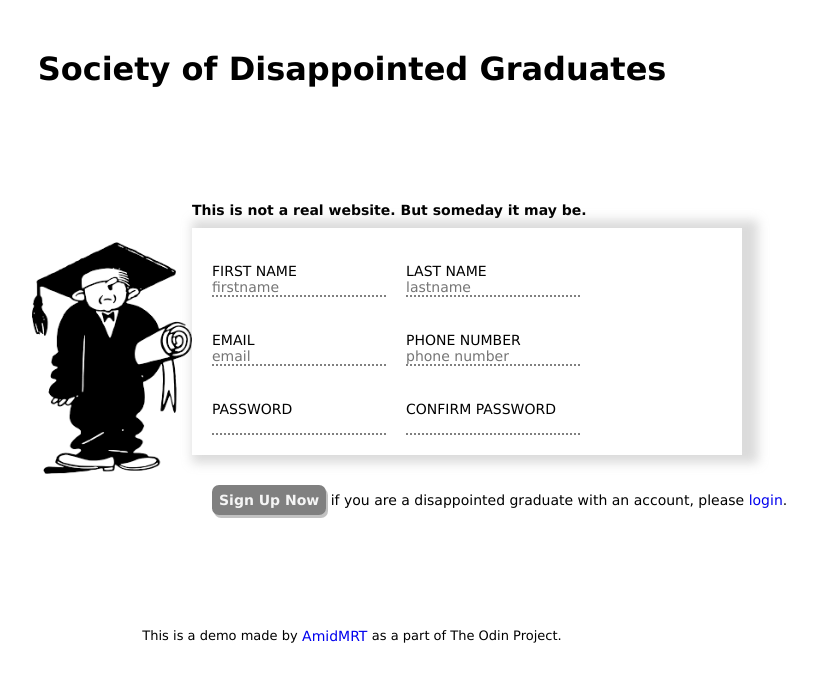
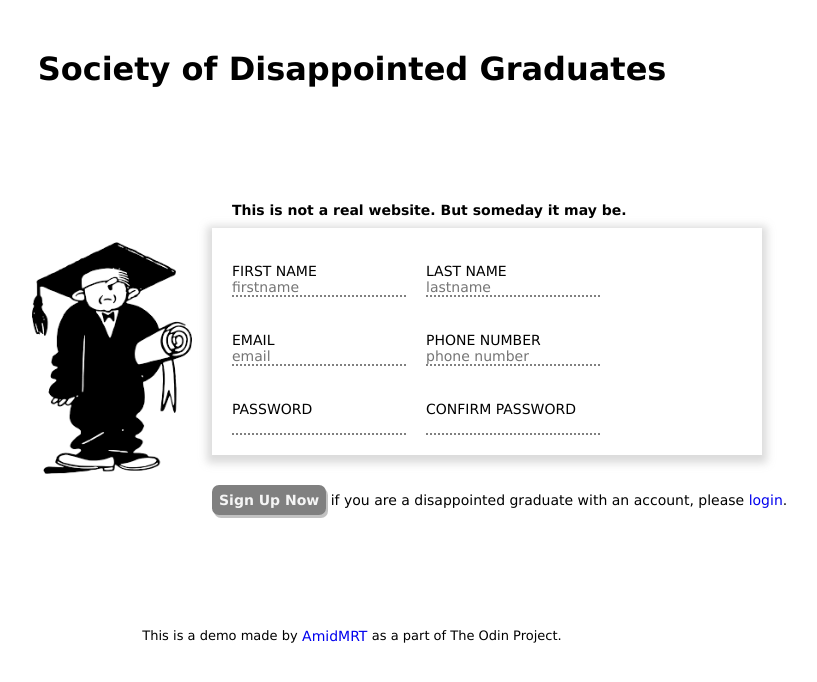
Before and after one commit to AmidMRT/Signup-form, a plain HTML site: page index.html in a window 1280 px wide. Shown: the whole page, without its empty margins (288-1105 px from the left). Drawn offline with Linux system fonts and the light colour scheme.

Commit message:
fix layout stuff

```diff
--- a/styles.css
+++ b/styles.css
@@ -35,6 +35,7 @@ header {
 h4 {
     /* height: 30vh; */
     /* background-color: azure; */
+    margin-left: 40px;
     display: flex;
     justify-content: center;
     align-items: center;
@@ -50,6 +51,7 @@ h4 {
 }
 
 .split-right {
+
     display: flex;
     flex-direction: column;
     align-items:flex-start;
@@ -58,13 +60,13 @@ h4 {
 }
 
 .form-container {
-    /* background-color:rgb(214, 214, 214); */
+    margin-left: 20px;
     display: flex;
     flex-direction: column;
     justify-content: center;
     width: 550px;
     padding: 0 0 20px 0;
-    box-shadow: 8px 0 10px 8px rgba(151, 151, 151, 0.349);
+    box-shadow: 0px 3px 8px 5px rgba(151, 151, 151, 0.349);
 }
 
 .allnames,.contacts,.security {
```
